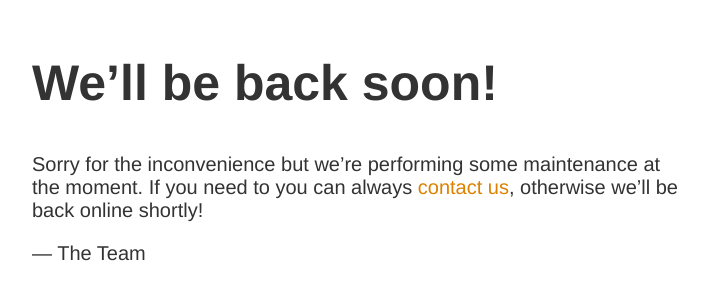
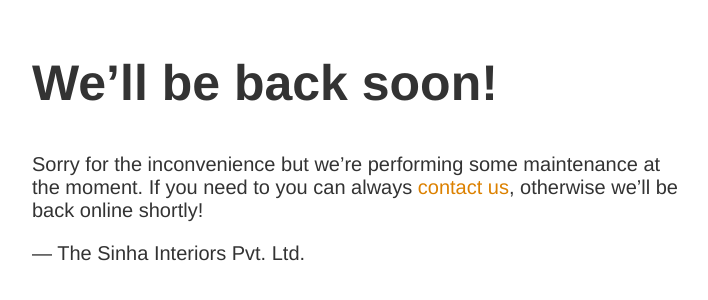
Before and after one commit to devjoysinha/sinhainteriors, a plain HTML site: page index.html in a window 1280 px wide. Shown: the part 146-446 px from the top of the page, without its empty margins (283-991 px from the left). Drawn offline with Linux system fonts and the light colour scheme.

Commit message:
Update index.html

```diff
--- a/index.html
+++ b/index.html
@@ -13,6 +13,6 @@
     <h1>We&rsquo;ll be back soon!</h1>
     <div>
         <p>Sorry for the inconvenience but we&rsquo;re performing some maintenance at the moment. If you need to you can always <a href="mailto:#">contact us</a>, otherwise we&rsquo;ll be back online shortly!</p>
-        <p>&mdash; The Team</p>
+        <p>&mdash; The Sinha Interiors Pvt. Ltd.</p>
     </div>
 </article>
```
